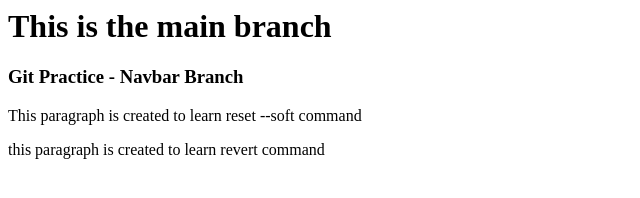
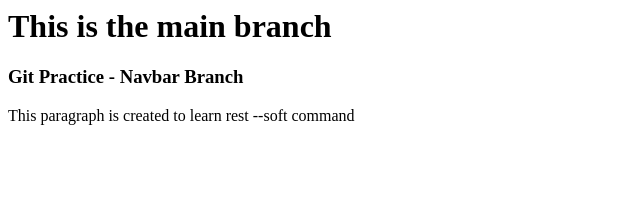
Before and after one commit to mohd-Affan16/Git-Practice, a plain HTML site: page index.html in a window 1280 px wide. Shown: the whole page, without its empty margins (0-640 px from the left). Drawn offline with Linux system fonts and the light colour scheme.

Commit message:
Revert "Testing revert"
This reverts commit 88fc71ade786257c702404c51798914c36de92ae.

```diff
--- a/index.html
+++ b/index.html
@@ -7,8 +7,7 @@
     <body>
         <h1>This is the main branch</h1>
     <h3>Git Practice - Navbar Branch</h3>
-    <p>This paragraph is created to learn reset --soft command </p>
-    <p>this paragraph is created to learn revert command </p>
+    <p>This paragraph is created to learn rest --soft command </p>
         <script>
 
         </script>
```
